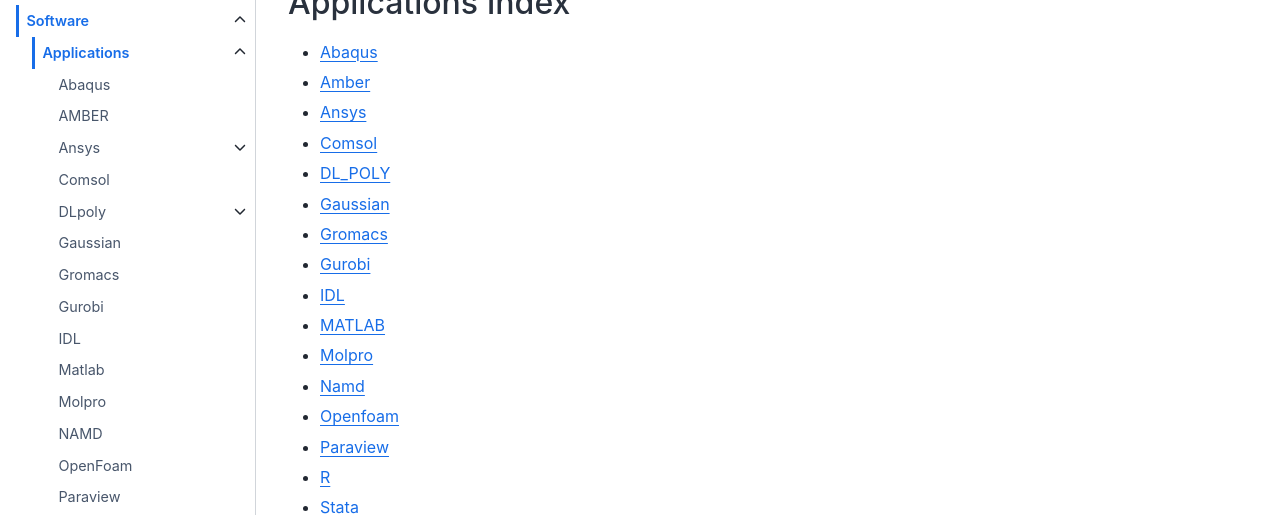
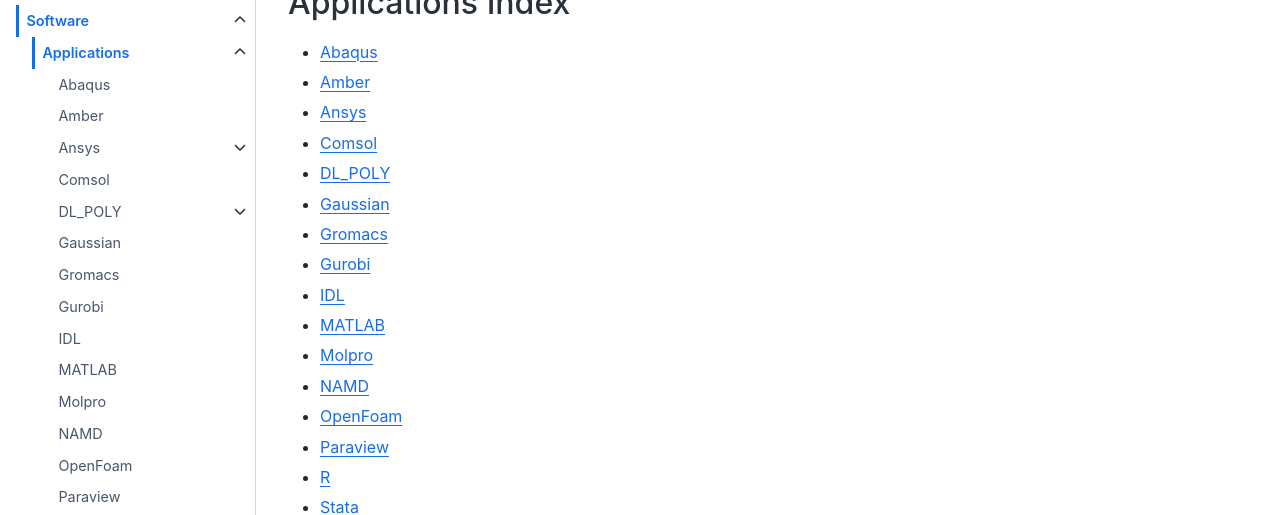
Before and after one commit to foqueiroz/arcdocs.github.io, a Jupyter Book: the page built from book/software/applications/start.md, in a window 1280 px wide and 1012 px high. Shown: the part 273-788 px from the top of the window. Built offline with Jupyter Book 1.0.4 settings and Sphinx 7.4.7 and the Sphinx Book theme 1.1.4, drawn with Linux system fonts in a browser that asks for light colours.

Commit message:
making application names consistent

```diff
--- a/book/software/applications/dl_poly.md
+++ b/book/software/applications/dl_poly.md
@@ -1,4 +1,4 @@
-# DLpoly
+# DL_POLY
 
 ## Introduction
 
--- a/book/software/applications/start.md
+++ b/book/software/applications/start.md
@@ -15,8 +15,8 @@
 - [IDL](./idl)
 - [MATLAB](./matlab)
 - [Molpro](./molpro)
-- [Namd](./namd)
-- [Openfoam](./openfoam)
+- [NAMD](./namd)
+- [OpenFoam](./openfoam)
 - [Paraview](./paraview)
 - [R](./R)
 - [Stata](./stata)
```
Also changed, not shown: book/software/applications/amber.md (+1 -1 lines), book/software/applications/matlab.md (+1 -1 lines).
